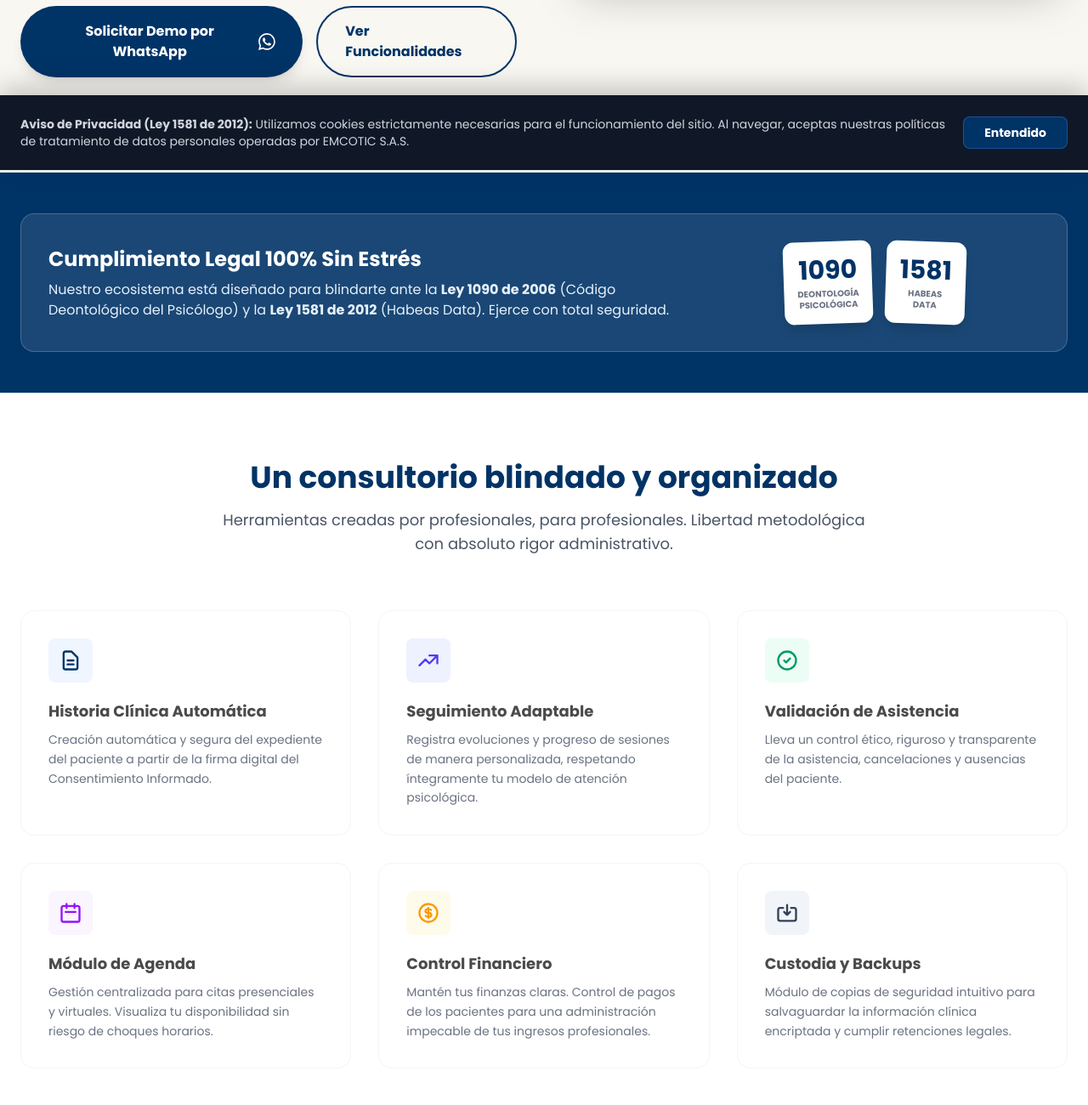
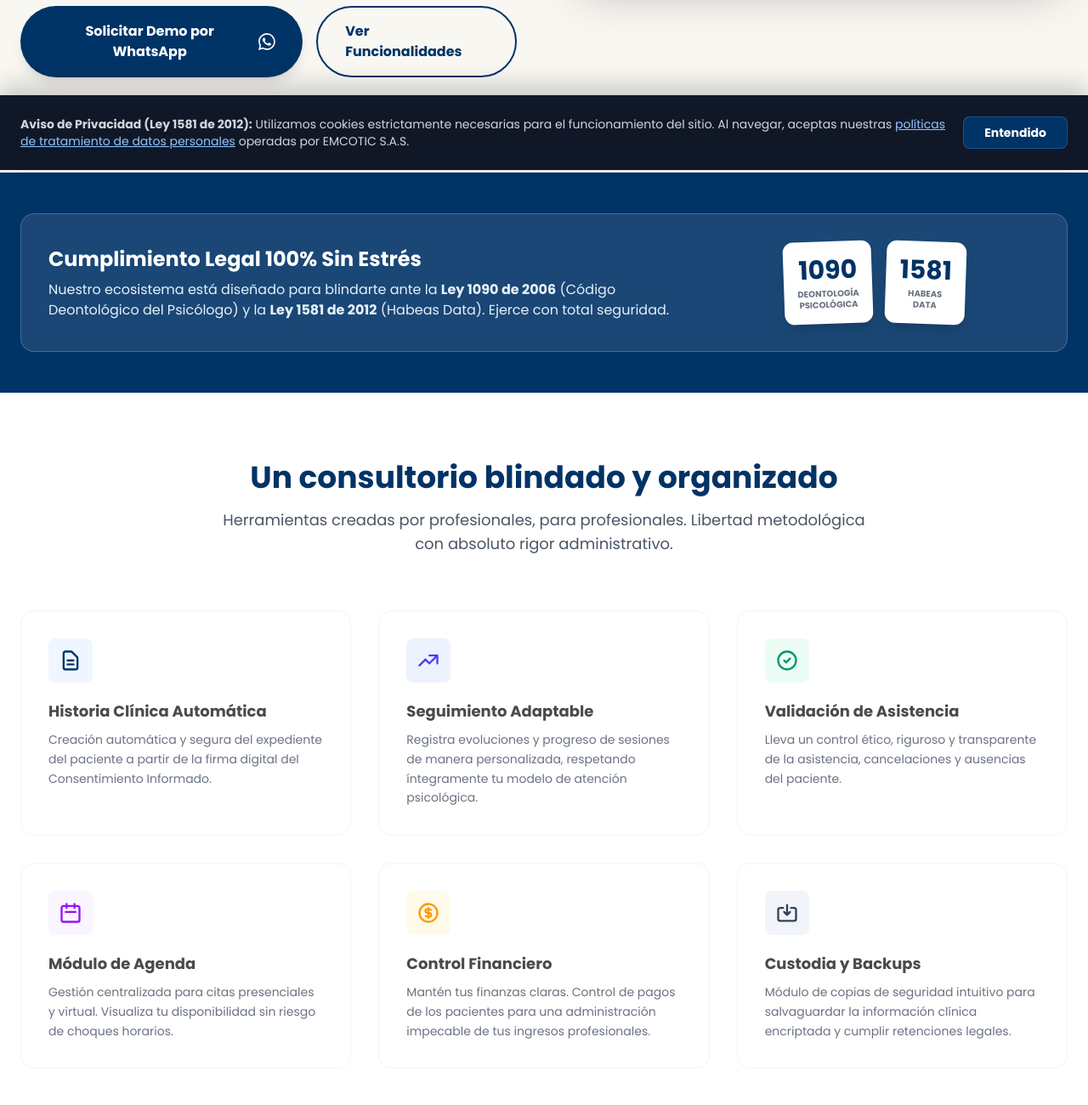
Before and after one commit to cinformado-alt/cinformado, a website: page index.html in a window 1280 px wide. Shown: the part 600-1900 px from the top of the page at 85% size. Drawn offline with nearby package versions, Linux system fonts and the light colour scheme; files that its build step writes are made by us from their sources.

Commit message:
index.html

```diff
--- a/index.html
+++ b/index.html
@@ -168,7 +168,7 @@
                         <svg class="w-7 h-7" fill="none" stroke="currentColor" viewBox="0 0 24 24"><path stroke-linecap="round" stroke-linejoin="round" stroke-width="2" d="M8 7V3m8 4V3m-9 8h10M5 21h14a2 2 0 002-2V7a2 2 0 00-2-2H5a2 2 0 00-2 2v12a2 2 0 002 2z"></path></svg>
                     </div>
                     <h3 class="text-lg font-bold mb-2 text-[#4A4A4A]">Módulo de Agenda</h3>
-                    <p class="text-gray-500 text-sm leading-relaxed">Gestión centralizada para citas presenciales y virtuales. Visualiza tu disponibilidad sin riesgo de choques horarios.</p>
+                    <p class="text-gray-500 text-sm leading-relaxed">Gestión centralizada para citas presenciales y virtual. Visualiza tu disponibilidad sin riesgo de choques horarios.</p>
                 </div>
 
                 <!-- 5. Pagos -->
@@ -265,7 +265,7 @@
     <!-- BANNER DE COOKIES -->
     <div id="cookie-banner" class="fixed bottom-0 left-0 w-full bg-gray-900 text-white p-4 md:p-6 shadow-[0_-10px_30px_rgba(0,0,0,0.2)] z-50 transform translate-y-full transition-transform duration-500 flex flex-col sm:flex-row items-center justify-between gap-4">
         <div class="text-sm text-gray-300">
-            <p><strong>Aviso de Privacidad (Ley 1581 de 2012):</strong> Utilizamos cookies estrictamente necesarias para el funcionamiento del sitio. Al navegar, aceptas nuestras políticas de tratamiento de datos personales operadas por EMCOTIC S.A.S.</p>
+            <p><strong>Aviso de Privacidad (Ley 1581 de 2012):</strong> Utilizamos cookies estrictamente necesarias para el funcionamiento del sitio. Al navegar, aceptas nuestras <a href="http://www.emcotic.com/politicadatos.html" target="_blank" rel="noopener noreferrer" class="underline hover:text-white transition-colors text-blue-300">políticas de tratamiento de datos personales</a> operadas por EMCOTIC S.A.S.</p>
         </div>
         <div class="flex gap-3 shrink-0 w-full sm:w-auto">
             <button onclick="acceptCookies()" class="bg-[#003366] text-white px-6 py-2 rounded-lg font-bold text-sm w-full sm:w-auto hover:bg-[#002244] transition-colors border border-blue-400/30">
@@ -276,7 +276,7 @@
 
     <!-- SCRIPTS LÓGICOS -->
     <script>
-        // Lógica del Carrusel (Sin dependencias externas)
+        // Lógica del Carrusel
         document.addEventListener('DOMContentLoaded', () => {
             const images = [
                 'dashboard/dash01.png', 'dashboard/dash02.png', 'dashboard/dash03.png',
```
